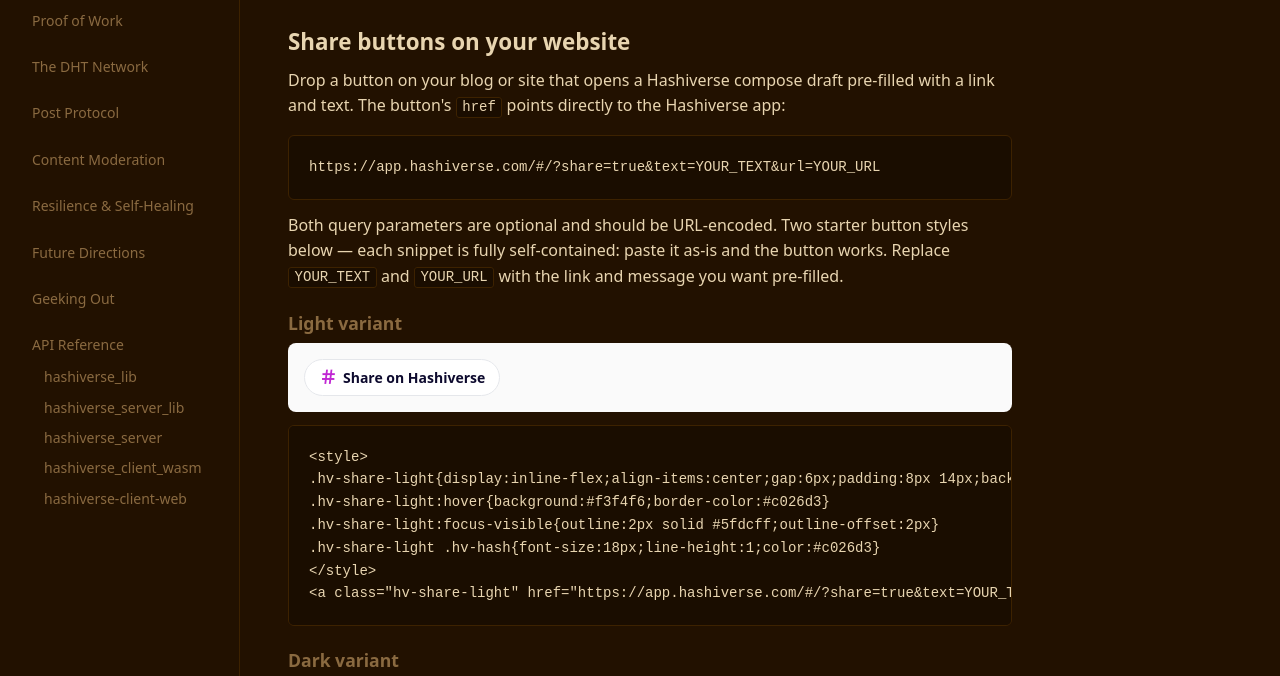
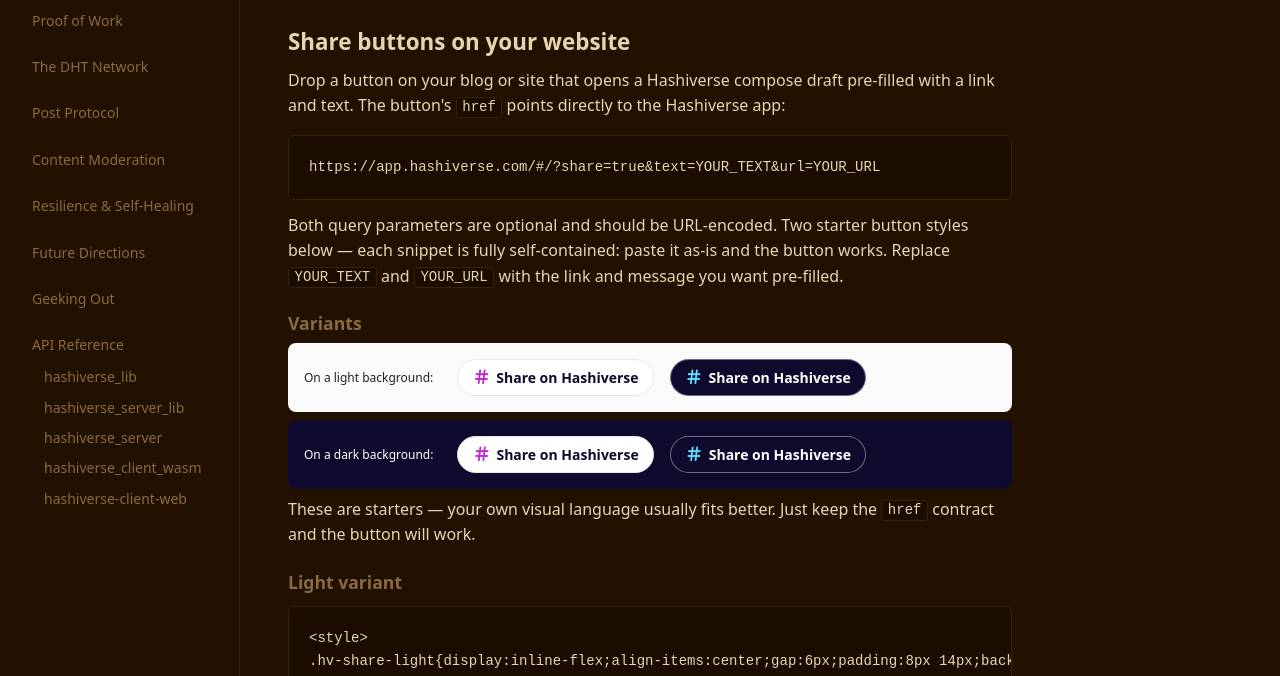
Before and after one commit to hashiverse/hashiverse, an Astro site in the folder www/: page /en/dev/getting-started in a window 1280 px wide. Shown: the part 228-904 px from the top of the page. Built offline with nearby package versions, Linux system fonts and the light colour scheme; Astro itself is replaced by a stand-in of ours.

Commit message:
Update getting-started.astro

```diff
--- a/www/src/pages/en/dev/getting-started.astro
+++ b/www/src/pages/en/dev/getting-started.astro
@@ -43,37 +43,43 @@ client.post("Hello from Python! #hashiverse-python")`;
     paste it as-is and the button works. Replace <code>YOUR_TEXT</code> and <code>YOUR_URL</code> with the link and message you want pre-filled.
   </p>
 
-  <h3>Light variant</h3>
+  <h3>Variants</h3>
 
   <style>
-    .share-preview-light{padding:16px;background:#fafafa;border-radius:8px;margin:8px 0}
+    .share-preview-row{padding:16px;border-radius:8px;margin:8px 0;display:flex;gap:16px;flex-wrap:wrap;align-items:center}
+    .share-preview-row.share-preview-light{background:#fafafa;color:#222}
+    .share-preview-row.share-preview-dark{background:#0d0a2e;color:#fff}
+    .share-preview-row .share-preview-label{font:12px system-ui,sans-serif;margin-right:8px}
     .hv-share-light{display:inline-flex;align-items:center;gap:6px;padding:8px 14px;background:#fff;color:#0d0a2e;border:1px solid #e5e7eb;border-radius:999px;font:600 14px system-ui,sans-serif;text-decoration:none;transition:background .15s,border-color .15s}
     .hv-share-light:hover{background:#f3f4f6;border-color:#c026d3}
     .hv-share-light:focus-visible{outline:2px solid #5fdcff;outline-offset:2px}
     .hv-share-light .hv-hash{font-size:18px;line-height:1;color:#c026d3}
-  </style>
-  <div class="share-preview-light">
-    <a class="hv-share-light" href="https://app.hashiverse.com/#/?share=true&text=Check%20this%20out&url=https%3A%2F%2Fexample.com%2Farticle" target="_blank" rel="noopener"><span class="hv-hash">＃</span>Share on Hashiverse</a>
-  </div>
-  <pre><code>{code_light}</code></pre>
-
-  <h3>Dark variant</h3>
-
-  <style>
-    .share-preview-dark{padding:16px;background:#0d0a2e;border-radius:8px;margin:8px 0}
     .hv-share-dark{display:inline-flex;align-items:center;gap:6px;padding:8px 14px;background:#0d0a2e;color:#fff;border:1px solid rgba(255,255,255,.4);border-radius:999px;font:600 14px system-ui,sans-serif;text-decoration:none;transition:background .15s,border-color .15s}
     .hv-share-dark:hover{background:#1a1850;border-color:#5fdcff}
     .hv-share-dark:focus-visible{outline:2px solid #5fdcff;outline-offset:2px}
     .hv-share-dark .hv-hash{font-size:18px;line-height:1;color:#5fdcff}
   </style>
-  <div class="share-preview-dark">
+
+  <div class="share-preview-row share-preview-light">
+    <span class="share-preview-label">On a light background:</span>
+    <a class="hv-share-light" href="https://app.hashiverse.com/#/?share=true&text=Check%20this%20out&url=https%3A%2F%2Fexample.com%2Farticle" target="_blank" rel="noopener"><span class="hv-hash">＃</span>Share on Hashiverse</a>
     <a class="hv-share-dark" href="https://app.hashiverse.com/#/?share=true&text=Check%20this%20out&url=https%3A%2F%2Fexample.com%2Farticle" target="_blank" rel="noopener"><span class="hv-hash">＃</span>Share on Hashiverse</a>
   </div>
-  <pre><code>{code_dark}</code></pre>
+  <div class="share-preview-row share-preview-dark">
+    <span class="share-preview-label">On a dark background:</span>
+    <a class="hv-share-light" href="https://app.hashiverse.com/#/?share=true&text=Check%20this%20out&url=https%3A%2F%2Fexample.com%2Farticle" target="_blank" rel="noopener"><span class="hv-hash">＃</span>Share on Hashiverse</a>
+    <a class="hv-share-dark" href="https://app.hashiverse.com/#/?share=true&text=Check%20this%20out&url=https%3A%2F%2Fexample.com%2Farticle" target="_blank" rel="noopener"><span class="hv-hash">＃</span>Share on Hashiverse</a>
+  </div>
 
   <p>
     These are starters — your own visual language usually fits better. Just keep the <code>href</code> contract and the button will work.
   </p>
+
+  <h3>Light variant</h3>
+  <pre><code>{code_light}</code></pre>
+
+  <h3>Dark variant</h3>
+  <pre><code>{code_dark}</code></pre>
 
   <h2>Posting from Python</h2>
   <p>Install the Python client from PyPI:</p>
```
